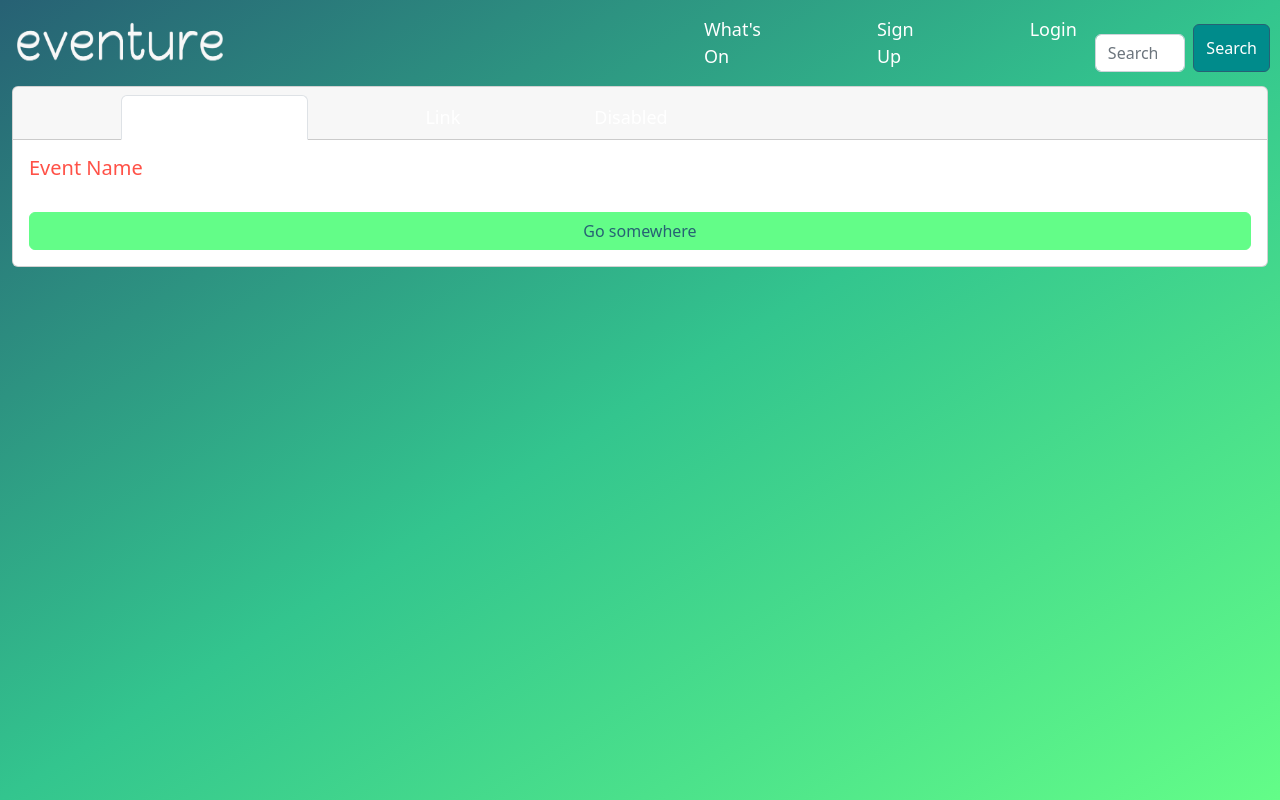
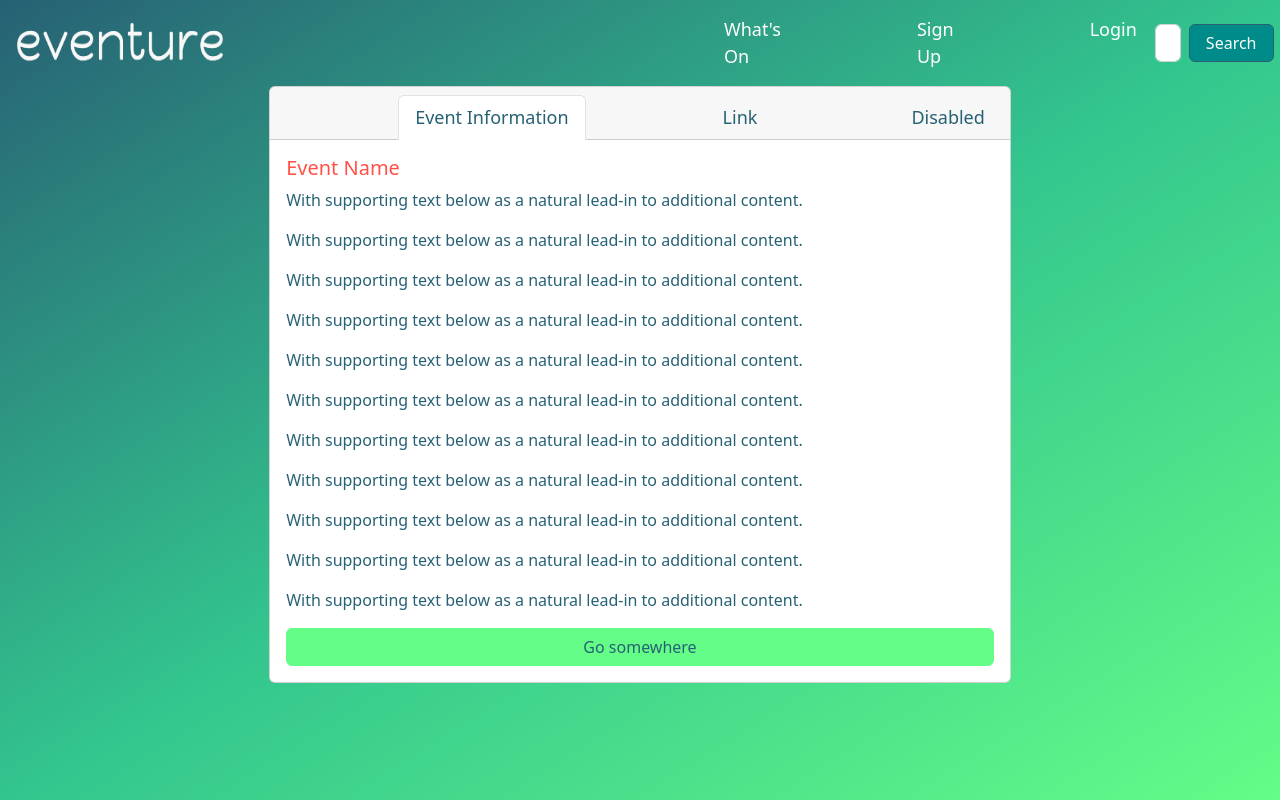
Before and after one commit to ctom11/event_app_project, a React (Create React App) app in the folder cep-project/: page /event in a window 1280 px wide. Built offline with nearby package versions, Linux system fonts and the light colour scheme.

Commit message:
fixed css when comparing laptop and monitor

```diff
--- a/cep-project/src/Event.css
+++ b/cep-project/src/Event.css
@@ -0,0 +1,7 @@
+.event-nav {
+    color: #276174 !important;
+}
+
+.event-text {
+    color: #276174 !important;
+}
--- a/cep-project/src/Event.js
+++ b/cep-project/src/Event.js
@@ -21,8 +21,18 @@ export const Event = () => (
       </Card.Header>
       <Card.Body>
         <Card.Title>Event Name</Card.Title>
-        <Card.Text>
-          With supporting text below as a natural lead-in to additional content.
+        <Card.Text className="event-text">
+          <p>With supporting text below as a natural lead-in to additional content.</p>
+          <p>With supporting text below as a natural lead-in to additional content.</p>
+          <p>With supporting text below as a natural lead-in to additional content.</p>
+          <p>With supporting text below as a natural lead-in to additional content.</p>
+          <p>With supporting text below as a natural lead-in to additional content.</p>
+          <p>With supporting text below as a natural lead-in to additional content.</p>
+          <p>With supporting text below as a natural lead-in to additional content.</p>
+          <p>With supporting text below as a natural lead-in to additional content.</p>
+          <p>With supporting text below as a natural lead-in to additional content.</p>
+          <p>With supporting text below as a natural lead-in to additional content.</p>
+          <p>With supporting text below as a natural lead-in to additional content.</p>
         </Card.Text>
         <Button variant="primary">Go somewhere</Button>
       </Card.Body>
--- a/cep-project/src/Login.css
+++ b/cep-project/src/Login.css
@@ -44,6 +44,7 @@ a {
     padding-bottom: 30px;
     padding-top: 30px;
     font-size: x-large;
+    color: #ff5147;
 }
 
 /*register account link*/
--- a/cep-project/src/Signup.css
+++ b/cep-project/src/Signup.css
@@ -16,7 +16,8 @@ h5 {
     padding-left: 50px;
 }
 
-form {
+/*entire form*/
+.signup-form {
     margin-top: 10px;
     padding: 0px 50px 0px 50px;
 }
@@ -29,14 +30,10 @@ label {
     font-size: larger;
 }
 
-/*input boxes*/
-.form-control {
-    margin-top: 10px !important;
-}
-
 /*sign up button design*/
 .signup-button {
     margin-top: 20px !important;
+    margin-bottom: 50px;
     width: -webkit-fill-available !important;
     --bs-btn-color: # !important;
     --bs-btn-bg: #63FD88 !important;
@@ -53,11 +50,12 @@ label {
 }
 
 /*input box style*/
-.signup {
+.form-input-signup {
     border-radius: 0px;
     border: none;
     background-color: white;
     border-bottom: 2px solid #276174;
+    margin-top: 10px !important;
 }
 
 /*style when user clicks into input box*/
--- a/cep-project/src/Signup.js
+++ b/cep-project/src/Signup.js
@@ -5,27 +5,27 @@ export const Signup = () => (
 <div className="card signup-card">
     <div className="card-body">
         <h5 className="card-title signup-title">Sign Up</h5>
-        <form>
+        <form className="signup-form">
         <div className="row">
             <div className="form-group col-md-6">
                 <label for="inputFirstName">First Name</label>
-                <input type="text" class="form-control signup" id="inputFirstName" placeholder="First Name"></input>
+                <input type="text" class="form-control form-input-signup" id="inputFirstName" placeholder="First Name"></input>
             </div>
             <div className="form-group col-md-6">
                 <label for="inputLastName">Last Name</label>
-                <input type="text" class="form-control signup" id="inputLastName" placeholder="Last Name"></input>
+                <input type="text" class="form-control form-input-signup" id="inputLastName" placeholder="Last Name"></input>
             </div>
             <div className="form-group">
                 <label for="inputEmail4">Email</label>
-                <input type="email" class="form-control signup" id="inputEmail4" placeholder="Email"></input>
+                <input type="email" class="form-control form-input-signup" id="inputEmail4" placeholder="Email"></input>
             </div>
             <div className="form-group">
                 <label for="inputPassword4">Password</label>
-                <input type="password" class="form-control signup" id="inputPassword4" placeholder="Password"></input>
+                <input type="password" class="form-control form-input-signup" id="inputPassword4" placeholder="Password"></input>
             </div>
             <div className="form-group">
                 <label for="inputConfirmPassword4">Confirm Password</label>
-                <input type="password" class="form-control signup" id="inputConfirmPassword4" placeholder="Confirm Password"></input>
+                <input type="password" class="form-control form-input-signup" id="inputConfirmPassword4" placeholder="Confirm Password"></input>
             </div>
             <div className="form-group">
                 <div className="form-check">
--- a/cep-project/src/Whatson.css
+++ b/cep-project/src/Whatson.css
@@ -1,6 +1,5 @@
 .container {
-    margin: inherit;
-    max-width: 1500px;
+    max-width: fit-content;
 }
 
 .col-md-2 {
--- a/cep-project/src/Whatson.js
+++ b/cep-project/src/Whatson.js
@@ -1,7 +1,7 @@
 import React from "react";
 import './Whatson.css';
 import { Event } from "./Event";
-import { Col, Row, Card, Button, Container } from "react-bootstrap";
+import { Col, Row, Card, Button } from "react-bootstrap";
 import TestImage from './assets/test.jpg';
 
 export const Whatson = () => (
@@ -10,7 +10,7 @@ export const Whatson = () => (
     {/*This first column contains the side menu*/}
     {/*d-md-block d-sm-none prevents the side menu from being shown when screen is smaller than medium - mobile friendly*/}
     <Col className="col-md-2 d-md-block d-sm-none">
-        <div id="wrapper" className="toggled">
+        <div id="wrapper" className="toggled whatson-div">
             <div id="sidebar-wrapper">
                 <ul className="sidebar-nav">
                     <li>
--- a/cep-project/src/components/NavigationBar.css
+++ b/cep-project/src/components/NavigationBar.css
@@ -14,7 +14,7 @@ nav {
 }
 
 .nav-item {
-    padding-left: 100px;
+    padding-left: 120px;
 }
 
 /* spaces the search bar slightly to the left */
@@ -31,7 +31,7 @@ body {
     color:white;
   }
 
-.nav-link {
+.nav-nav {
     color: white !important;
 }
 
@@ -49,3 +49,7 @@ body {
     --bs-btn-active-color: #276174;
     --bs-btn-disabled-border-color: #276174;
 }
+
+.search-btn {
+    --bs-btn-padding-x: 1rem;
+}
--- a/cep-project/src/components/NavigationBar.js
+++ b/cep-project/src/components/NavigationBar.js
@@ -18,16 +18,16 @@ export const NavigationBar = () => (
         <Navbar.Collapse id="basic-navbar-nav">
 
             <Nav className="ml-auto">
-                <Nav.Item><Nav.Link href="/whatson">What's On</Nav.Link></Nav.Item>
-                <Nav.Item><Nav.Link href="/signup">Sign Up</Nav.Link></Nav.Item>
-                <Nav.Item><Nav.Link href="/login">Login</Nav.Link></Nav.Item>
+                <Nav.Item><Nav.Link href="/whatson" className="nav-nav">What's On</Nav.Link></Nav.Item>
+                <Nav.Item><Nav.Link href="/signup" className="nav-nav">Sign Up</Nav.Link></Nav.Item>
+                <Nav.Item><Nav.Link href="/login" className="nav-nav">Login</Nav.Link></Nav.Item>
             </Nav>
 
         </Navbar.Collapse>
 
         <form class="d-flex" role="search">
             <input className="form-control me-2" type="search" placeholder="Search" aria-label="Search"></input>
-            <button className="btn btn-outline-success" type="submit">Search</button>
+            <button className="btn btn-outline-success search-btn" type="submit">Search</button>
           </form>
 
     </Navbar>
```
